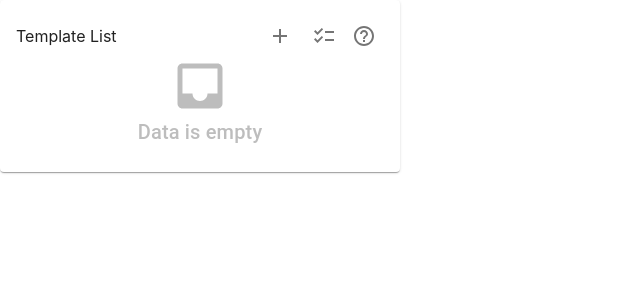
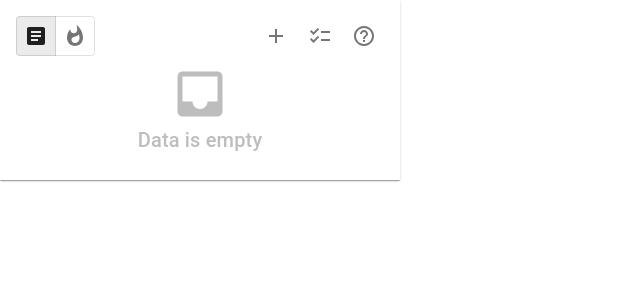
Before and after one commit to LouisTsang-jk/chatgpt-seal, a React (Vite) app: page / in a window 1280 px wide. Shown: the top 300 px of the page, without its empty margins (0-640 px from the left). Built offline with nearby package versions, Linux system fonts and the light colour scheme.

Commit message:
feat: modify methods and add common prompt list

```diff
--- a/src/DataContext.tsx
+++ b/src/DataContext.tsx
@@ -1,23 +1,46 @@
 import { createContext, useState } from "react"
 
 export const StorageKey = "templates"
+
+export enum ListType {
+  regular = "regular",
+  hot = "hot"
+}
 
 export const DataContext = createContext<{
   templateList: Template[]
   setTemplateList: (list: Template[]) => void
   currentTemplate: Template | null
   setCurrentTemplate: (current: Template) => void
+  listType: ListType
+  setListType: (type: ListType) => void
+  isBatchOperationActive: boolean
+  setIsBatchOperationActive: (on: boolean) => void
 }>({
   templateList: [],
-  setTemplateList: (list) => { list },
+  setTemplateList: (list) => {
+    list
+  },
   currentTemplate: null,
-  setCurrentTemplate: (current) => { current },
-
+  setCurrentTemplate: (current) => {
+    current
+  },
+  listType: ListType.regular,
+  setListType: (type: ListType) => {
+    type
+  },
+  isBatchOperationActive: false,
+  setIsBatchOperationActive: (on: boolean) => {
+    on
+  }
 })
 
 export const DataProvider = ({ children }: any) => {
   const [templateList, setTemplateList] = useState<Template[]>([])
   const [currentTemplate, setCurrentTemplate] = useState<Template | null>(null)
+  const [listType, setListType] = useState<ListType>(ListType.regular)
+  const [isBatchOperationActive, setIsBatchOperationActive] =
+    useState<boolean>(false)
 
   return (
     <DataContext.Provider
@@ -25,7 +48,11 @@ export const DataProvider = ({ children }: any) => {
         templateList,
         setTemplateList,
         currentTemplate,
-        setCurrentTemplate
+        setCurrentTemplate,
+        listType,
+        setListType,
+        isBatchOperationActive,
+        setIsBatchOperationActive
       }}
     >
       {children}
--- a/src/main.tsx
+++ b/src/main.tsx
@@ -87,7 +87,7 @@ const App = () => {
       <ThemeProvider theme={theme}>
         <DataProvider>
           <LayoutDiv>
-            <Card sx={{ overflowY: "auto" }}>
+            <Card sx={{ overflowY: "auto", borderRadius: 0 }}>
               <CardContent>
                 <SnackbarProvider>
                   <RouterProvider router={router} />
--- a/src/views/Main/components/List/index.tsx
+++ b/src/views/Main/components/List/index.tsx
@@ -8,13 +8,10 @@ import {
   ListItemText,
   Typography
 } from "@mui/material"
-import { DataContext, StorageKey } from "@/DataContext"
+import { DataContext, ListType, StorageKey } from "@/DataContext"
 import useStorage from "@/hooks/useStorage"
 import EmptyIcon from "@mui/icons-material/Inbox"
-
-interface ListProps {
-  isBatchOperationActive: boolean
-}
+import HotPromptList from "@/conf/prompts_zh.json"
 
 const TemplateDescriptionSpan = styled.span`
   color: #ccc;
@@ -31,16 +28,24 @@ const TruncateSpan = styled.span`
   text-overflow: ellipsis;
   white-space: nowrap;
 `
-export default function List(props: ListProps) {
-  const { isBatchOperationActive } = props
-
+export default function List() {
   const { templateList, setTemplateList } = useContext(DataContext)
+  const { isBatchOperationActive } = useContext(DataContext)
+  const { listType } = useContext(DataContext)
 
   const [templateStorage] = useStorage<Template[]>(StorageKey)
 
   useEffect(() => {
-    setTemplateList(templateStorage || [])
-  }, [templateStorage])
+    if (listType === ListType.regular) {
+      setTemplateList(templateStorage || [])
+    }
+    if (listType === ListType.hot) {
+      setTemplateList((HotPromptList.map((prompt, promptIndex) => ({
+        ...prompt,
+        id: `${promptIndex}`
+      })) as Template[]) || [])
+    }
+  }, [templateStorage, listType])
 
   const handleToggle = (template: Template) => {
     if (!isBatchOperationActive) return
@@ -49,7 +54,7 @@ export default function List(props: ListProps) {
   }
 
   return (
-    <>
+    <Box sx={{marginTop: '8px'}}>
       {templateList.map((template, templateIndex: number) => (
         <ListItemButton
           dense
@@ -95,6 +100,6 @@ export default function List(props: ListProps) {
           <Typography color="secondary" variant="h6">Data is empty</Typography>
         </Box>
       )}
-    </>
+    </Box>
   )
 }
--- a/src/views/Main/components/Toolbar/index.tsx
+++ b/src/views/Main/components/Toolbar/index.tsx
@@ -3,6 +3,7 @@ import {
   IconButton,
   InputBase,
   ToggleButton,
+  ToggleButtonGroup,
   Tooltip
 } from "@mui/material"
 import SearchIcon from "@mui/icons-material/Search"
@@ -10,22 +11,18 @@ import AddIcon from "@mui/icons-material/Add"
 import HelpOutlineIcon from "@mui/icons-material/HelpOutline"
 import ChecklistIcon from "@mui/icons-material/Checklist"
 import DeleteOutlineIcon from "@mui/icons-material/DeleteOutline"
-// import WhatshotIcon from "@mui/icons-material/Whatshot"
-// import GetAppIcon from "@mui/icons-material/GetApp"
-// import PublishIcon from "@mui/icons-material/Publish"
+import WhatshotIcon from "@mui/icons-material/Whatshot"
+import GetAppIcon from "@mui/icons-material/GetApp"
+import PublishIcon from "@mui/icons-material/Publish"
+import ArticleIcon from '@mui/icons-material/Article';
 import styled from "styled-components"
 import { Link } from "react-router-dom"
-import { DataContext, StorageKey } from "@/DataContext"
+import { DataContext, ListType, StorageKey } from "@/DataContext"
 import { useContext, useEffect } from "react"
 import { useToggle } from "react-use"
 import Confirm from "../Confirm"
 import useStorage from "@/hooks/useStorage"
 import { useSnackbar } from "@/common/SnackbarContext"
-
-interface ToolbarProps {
-  isBatchOperationActive: boolean
-  handleBatchChange: (nextValue?: any) => void
-}
 
 const ToolbarTitleDiv = styled.div``
 
@@ -64,9 +61,10 @@ const ActionBtnGroupDiv = styled.div`
   }
 `
 
-export default function Toolbar(props: ToolbarProps) {
-  const { isBatchOperationActive, handleBatchChange } = props
+export default function Toolbar() {
   const { templateList, setTemplateList } = useContext(DataContext)
+  const { listType, setListType } = useContext(DataContext)
+  const { isBatchOperationActive, setIsBatchOperationActive } = useContext(DataContext)
 
   const [disabledBatchAction, disabledBatchActionChange] = useToggle(true)
   const [deleteDialogVisible, deleteDialogVisibleChange] = useToggle(false)
@@ -94,8 +92,18 @@ export default function Toolbar(props: ToolbarProps) {
     setTemplateList([...updateTemplateList])
     openSnackbar("Delete Template Success")
     deleteDialogVisibleChange(false)
-    handleBatchChange(false)
+    setIsBatchOperationActive(false)
   }
+
+  const onListTypeChange = (evt: React.MouseEvent<HTMLElement>, listType: ListType) => {
+    setListType(listType)
+  }
+
+  const control = {
+    value: listType,
+    onChange: onListTypeChange,
+    exclusive: true,
+  };
 
   return (
     <Box
@@ -104,7 +112,16 @@ export default function Toolbar(props: ToolbarProps) {
       justifyContent="space-between"
       alignItems="center"
     >
-      <ToolbarTitleDiv>Template List</ToolbarTitleDiv>
+      <ToolbarTitleDiv>
+        <ToggleButtonGroup size="small" {...control}>
+          <ToggleButton value="regular" key="regular">
+            <ArticleIcon />
+          </ToggleButton>
+          <ToggleButton value="hot" key="hot">
+            <WhatshotIcon />
+          </ToggleButton>
+        </ToggleButtonGroup>
+      </ToolbarTitleDiv>
       <ToolbarActionDiv>
         {false && (
           <>
@@ -134,9 +151,9 @@ export default function Toolbar(props: ToolbarProps) {
                 border: 0,
                 borderRadius: "50%",
                 padding: "8px",
-                marginLeft: "4px"
+                margin: "0 4px"
               }}
-              onChange={handleBatchChange}
+              onChange={() => setIsBatchOperationActive(!isBatchOperationActive)}
             >
               <ChecklistIcon />
             </ToggleButton>
--- a/src/views/Main/index.tsx
+++ b/src/views/Main/index.tsx
@@ -1,7 +1,6 @@
 import styled from "styled-components"
 import Toolbar from "./components/Toolbar"
 import List from "./components/List"
-import { useToggle } from "react-use"
 
 const ToolbarContainerDiv = styled.div`
   display: flex;
@@ -15,19 +14,13 @@ const ListContainerDiv = styled.div`
 `
 
 export default function Main() {
-  const [isBatchOperationActive, toggleIsBatchOperationActive] =
-    useToggle(false)
-
   return (
     <>
       <ToolbarContainerDiv>
-        <Toolbar
-          isBatchOperationActive={isBatchOperationActive}
-          handleBatchChange={toggleIsBatchOperationActive}
-        />
+        <Toolbar />
       </ToolbarContainerDiv>
       <ListContainerDiv>
-        <List isBatchOperationActive={isBatchOperationActive} />
+        <List  />
       </ListContainerDiv>
     </>
   )
```
Also changed, not shown: src/conf/prompts.json (renamed from conf/prompts.json), src/conf/prompts_zh.json (renamed from conf/prompts_zh.json), src/index.d.ts (line endings or trailing spaces), 2 other files (tests, documents, lock files or other folders).
